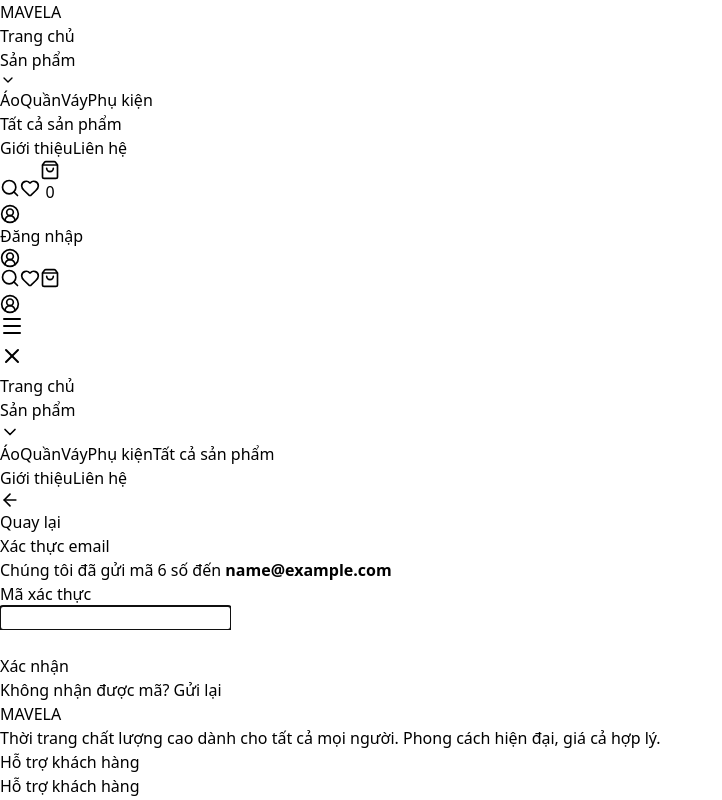
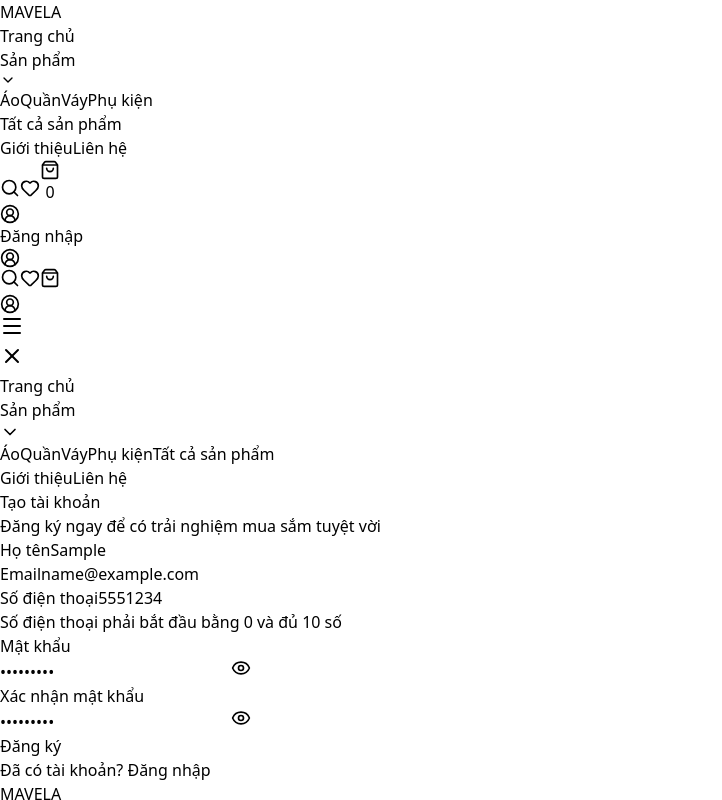
Before and after one commit to githubcopilotne/front-end, a React (Vite) app: page /dang-ky in a window 1280 px wide. Both pictures are taken after typing "Sample", "name@example.com", "5551234", "Sample123", "Sample123" into the empty fields and a click on the button "Đăng ký". Shown: the top 800 px of the page, without its empty margins (0-722 px from the left). Built offline with nearby package versions, Linux system fonts and the light colour scheme.

Commit message:
validate form register

```diff
--- a/src/pages/auth/RegisterPage.tsx
+++ b/src/pages/auth/RegisterPage.tsx
@@ -15,15 +15,63 @@
     password: '',
     confirmPassword: '',
   })
+  const [errors, setErrors] = useState<Record<string, string>>({})
   const [otp, setOtp] = useState(['', '', '', '', '', ''])
 
   const handleChange = (e: React.ChangeEvent<HTMLInputElement>) => {
     setFormData({ ...formData, [e.target.name]: e.target.value })
+    // Xóa lỗi khi user bắt đầu nhập lại
+    if (errors[e.target.name]) {
+      setErrors({ ...errors, [e.target.name]: '' })
+    }
+  }
+
+  const validateForm = (): boolean => {
+    const newErrors: Record<string, string> = {}
+
+    // Họ tên
+    if (!formData.fullName.trim()) {
+      newErrors.fullName = 'Họ tên không được để trống'
+    }
+
+    // Email
+    if (!formData.email.trim()) {
+      newErrors.email = 'Email không được để trống'
+    } else if (!/^[^@\s]+@[^@\s]+\.[^@\s]+$/.test(formData.email)) {
+      newErrors.email = 'Email không đúng định dạng'
+    }
+
+    // Số điện thoại
+    if (!formData.phone.trim()) {
+      newErrors.phone = 'Số điện thoại không được để trống'
+    } else if (!/^0\d{9}$/.test(formData.phone.trim())) {
+      newErrors.phone = 'Số điện thoại phải bắt đầu bằng 0 và đủ 10 số'
+    }
+
+    // Mật khẩu
+    if (!formData.password) {
+      newErrors.password = 'Mật khẩu không được để trống'
+    } else if (formData.password.length < 6) {
+      newErrors.password = 'Mật khẩu phải có ít nhất 6 ký tự'
+    }
+
+    // Xác nhận mật khẩu
+    if (!formData.confirmPassword) {
+      newErrors.confirmPassword = 'Vui lòng nhập lại mật khẩu'
+    } else if (formData.password !== formData.confirmPassword) {
+      newErrors.confirmPassword = 'Mật khẩu không khớp'
+    }
+
+    setErrors(newErrors)
+    return Object.keys(newErrors).length === 0
   }
 
   const handleSubmitForm = (e: React.FormEvent) => {
     e.preventDefault()
-    // TODO: Gửi thông tin đăng ký và yêu cầu OTP
+
+    if (!validateForm()) return
+
+    // TODO: Gọi API send-otp
     console.log('Register form:', formData)
     setStep(2)
   }
@@ -31,7 +79,7 @@
   const handleVerifyOtp = (e: React.FormEvent) => {
     e.preventDefault()
     const otpValue = otp.join('')
-    // TODO: Xác thực OTP và tạo tài khoản
+    // TODO: Gọi API verify-otp
     console.log('Verify OTP:', otpValue)
     navigate('/dang-nhap')
   }
@@ -69,9 +117,11 @@
                     value={formData.fullName}
                     onChange={handleChange}
                     placeholder="Nguyễn Văn A"
-                    className="w-full px-4 py-3 border border-gray-300 rounded-lg focus:ring-2 focus:ring-[#111111] focus:border-transparent outline-none transition-all"
-                    required
+                    className={`w-full px-4 py-3 border rounded-lg focus:ring-2 focus:ring-[#111111] focus:border-transparent outline-none transition-all ${errors.fullName ? 'border-red-500' : 'border-gray-300'}`}
                   />
+                  <div className="h-5">
+                    {errors.fullName && <p className="text-red-500 text-sm mt-1">{errors.fullName}</p>}
+                  </div>
                 </div>
 
                 {/* Email */}
@@ -80,15 +130,17 @@
                     Email
                   </label>
                   <input
-                    type="email"
+                    type="text"
                     id="email"
                     name="email"
                     value={formData.email}
                     onChange={handleChange}
                     placeholder="example@gmail.com"
-                    className="w-full px-4 py-3 border border-gray-300 rounded-lg focus:ring-2 focus:ring-[#111111] focus:border-transparent outline-none transition-all"
-                    required
+                    className={`w-full px-4 py-3 border rounded-lg focus:ring-2 focus:ring-[#111111] focus:border-transparent outline-none transition-all ${errors.email ? 'border-red-500' : 'border-gray-300'}`}
                   />
+                  <div className="h-5">
+                    {errors.email && <p className="text-red-500 text-sm mt-1">{errors.email}</p>}
+                  </div>
                 </div>
 
                 {/* Số điện thoại */}
@@ -103,9 +155,11 @@
                     value={formData.phone}
                     onChange={handleChange}
                     placeholder="0912 345 678"
-                    className="w-full px-4 py-3 border border-gray-300 rounded-lg focus:ring-2 focus:ring-[#111111] focus:border-transparent outline-none transition-all"
-                    required
+                    className={`w-full px-4 py-3 border rounded-lg focus:ring-2 focus:ring-[#111111] focus:border-transparent outline-none transition-all ${errors.phone ? 'border-red-500' : 'border-gray-300'}`}
                   />
+                  <div className="h-5">
+                    {errors.phone && <p className="text-red-500 text-sm mt-1">{errors.phone}</p>}
+                  </div>
                 </div>
 
                 {/* Mật khẩu */}
@@ -121,8 +175,7 @@
                       value={formData.password}
                       onChange={handleChange}
                       placeholder="Tối thiểu 6 ký tự"
-                      className="w-full px-4 py-3 border border-gray-300 rounded-lg focus:ring-2 focus:ring-[#111111] focus:border-transparent outline-none transition-all pr-12"
-                      required
+                      className={`w-full px-4 py-3 border rounded-lg focus:ring-2 focus:ring-[#111111] focus:border-transparent outline-none transition-all pr-12 ${errors.password ? 'border-red-500' : 'border-gray-300'}`}
                     />
                     <button
                       type="button"
@@ -131,6 +184,9 @@
                     >
                       {showPassword ? <EyeOff size={20} /> : <Eye size={20} />}
                     </button>
+                  </div>
+                  <div className="h-5">
+                    {errors.password && <p className="text-red-500 text-sm mt-1">{errors.password}</p>}
                   </div>
                 </div>
 
@@ -147,8 +203,7 @@
                       value={formData.confirmPassword}
                       onChange={handleChange}
                       placeholder="Nhập lại mật khẩu"
-                      className="w-full px-4 py-3 border border-gray-300 rounded-lg focus:ring-2 focus:ring-[#111111] focus:border-transparent outline-none transition-all pr-12"
-                      required
+                      className={`w-full px-4 py-3 border rounded-lg focus:ring-2 focus:ring-[#111111] focus:border-transparent outline-none transition-all pr-12 ${errors.confirmPassword ? 'border-red-500' : 'border-gray-300'}`}
                     />
                     <button
                       type="button"
@@ -157,6 +212,9 @@
                     >
                       {showConfirmPassword ? <EyeOff size={20} /> : <Eye size={20} />}
                     </button>
+                  </div>
+                  <div className="h-5">
+                    {errors.confirmPassword && <p className="text-red-500 text-sm mt-1">{errors.confirmPassword}</p>}
                   </div>
                 </div>
 
```
